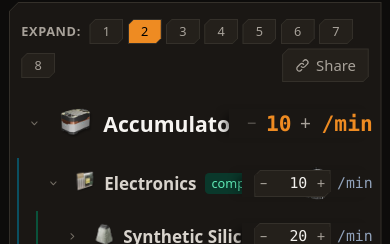
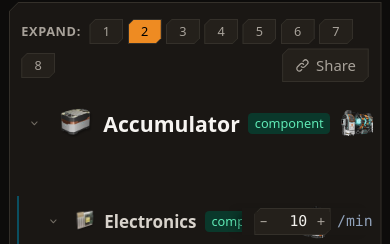
Before and after one commit to GoodStuffSoftware/star-rupture-planner, a Vue app: page / in a window 390 px wide. Shown: the part 821-1065 px from the top of the page. Built offline with nearby package versions, Linux system fonts and the light colour scheme; no server answers.

Commit message:
fix(tree): wrap the root rate under the name on phones
At 375px the sticky -/+ rate controls hard-clipped the root name. Below the sm
breakpoint the root row now wraps and the rate takes its own line; desktop is
unchanged.

Co-Authored-By: Claude Sonnet 5.5 <noreply@anthropic.com>

```diff
--- a/src/components/CraftTreeNode.vue
+++ b/src/components/CraftTreeNode.vue
@@ -85,7 +85,10 @@ function isV2Building(buildingId: string): boolean {
   <div :class="depth > 0 ? `pl-4 border-l-2 ${getBorderColor(depth - 1)}` : ''">
     <div
       class="flex items-center gap-2 py-1.5 px-2 rounded hover:bg-[var(--panel-2)] transition-colors group w-full"
-      :class="[depth === 0 ? 'py-2' : '', store.showRowDividers ? 'row-underline' : '']"
+      :class="[
+        depth === 0 ? 'py-2 max-sm:flex-wrap' : '', // root: the rate wraps under the name on phones
+        store.showRowDividers ? 'row-underline' : '',
+      ]"
     >
       <!-- Caret / expand button -->
       <button
--- a/src/components/tree/NodeOverageInput.vue
+++ b/src/components/tree/NodeOverageInput.vue
@@ -198,6 +198,7 @@ const rootStepTitle = computed(() =>
 <template>
   <div
     class="ml-auto flex items-center gap-1.5 shrink-0 pl-3 sticky right-0 z-10 bg-[var(--panel)] group-hover:bg-[var(--panel-2)] transition-colors shadow-[-10px_0_10px_-6px_rgba(0,0,0,0.5)] sm:shadow-none"
+    :class="depth === 0 && !canOverage ? 'max-sm:w-full max-sm:justify-end max-sm:shadow-none' : ''"
   >
     <template v-if="canOverage">
       <!-- Reset button (⟳) -->
```
